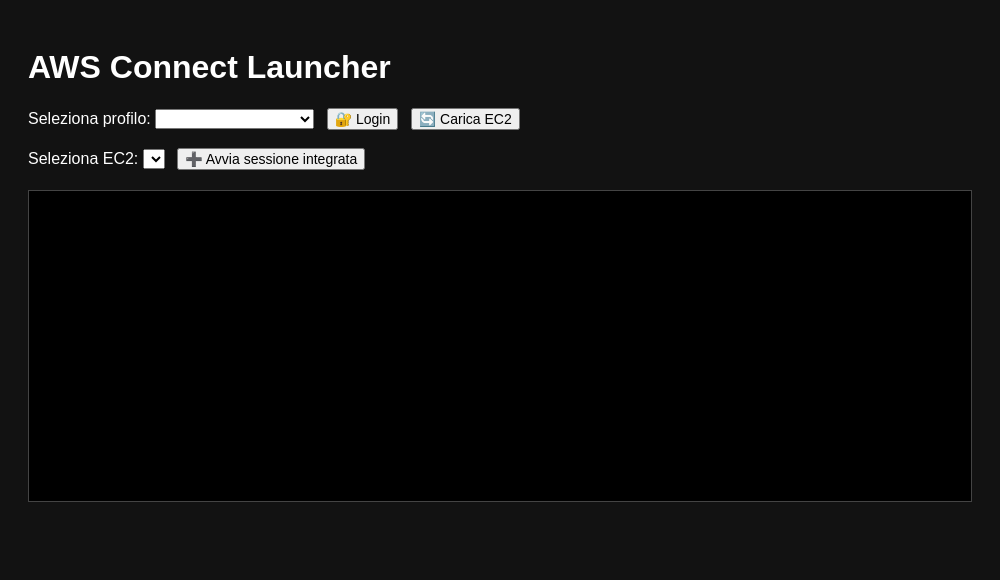
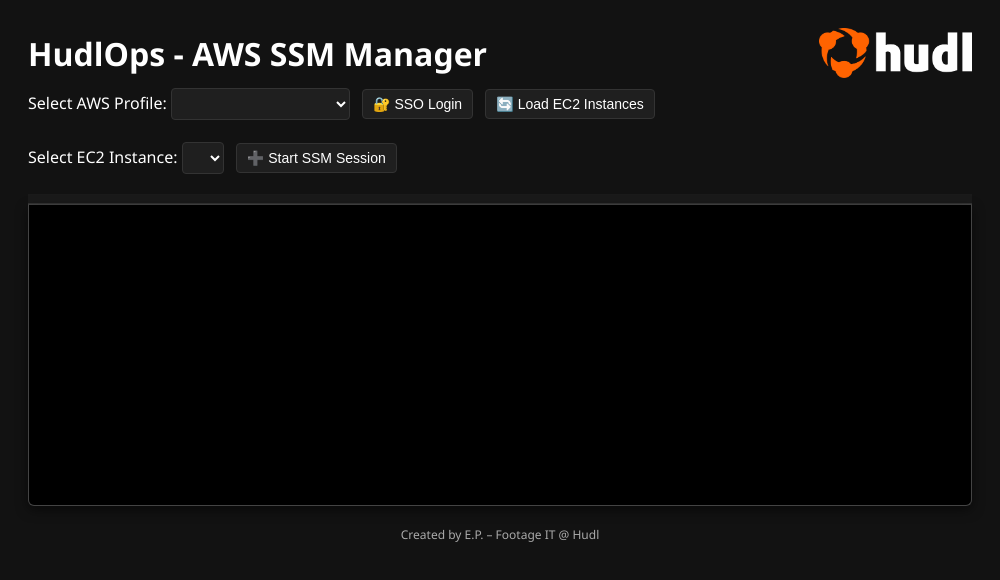
Before and after one commit to enzopellegrino/QuickSSM, an Electron app: page src/index.html in a window 1000 px wide. Drawn offline with nearby package versions, Linux system fonts and the light colour scheme; no server answers.

Commit message:
Updated project name and description in package.json and index.html; added logo.png.

```diff
--- a/package.json
+++ b/package.json
@@ -1,7 +1,7 @@
 {
-  "name": "aws-connect-launcher",
+  "name": "hudlops",
   "version": "1.0.0",
-  "description": "",
+  "description": "HudlOps - AWS SSM Manager for EC2 instances",
   "main": "main.js",
   "scripts": {
     "start": "electron .",
--- a/src/index.html
+++ b/src/index.html
@@ -2,11 +2,11 @@
 <html>
 <head>
   <meta charset="UTF-8">
-  <title>AWS Connect Launcher</title>
+  <title>HudlOps - AWS SSM Manager</title>
   <link rel="stylesheet" href="https://cdn.jsdelivr.net/npm/xterm/css/xterm.css" />
   <style>
     body {
-      font-family: sans-serif;
+      font-family: 'Segoe UI', Roboto, sans-serif;
       padding: 20px;
       background-color: #121212;
       color: #fff;
@@ -15,6 +15,16 @@
     select, button {
       font-size: 14px;
       margin-right: 8px;
+      padding: 6px 10px;
+      background-color: #1f1f1f;
+      color: #fff;
+      border: 1px solid #333;
+      border-radius: 4px;
+      transition: background-color 0.2s;
+    }
+
+    button:hover {
+      background-color: #333;
     }
 
     #tabsBar {
@@ -22,21 +32,29 @@
       border-bottom: 1px solid #444;
       margin-top: 20px;
       overflow-x: auto;
+      background-color: #1a1a1a;
+      padding: 5px;
+      box-shadow: inset 0 -1px 0 #333;
     }
 
     .tab {
-      background: #222;
+      background: #2b2b2b;
       color: white;
-      padding: 6px 10px;
+      padding: 6px 12px;
       margin-right: 5px;
       border-radius: 5px 5px 0 0;
       cursor: pointer;
       display: flex;
       align-items: center;
+      transition: background 0.2s;
+    }
+
+    .tab:hover {
+      background: #3a3a3a;
     }
 
     .tab.active {
-      background: #444;
+      background: #007acc;
       font-weight: bold;
     }
 
@@ -49,11 +67,14 @@
     }
 
     .terminal-container {
-      background: black;
+      background: #000;
       height: 300px;
       border: 1px solid #444;
       border-top: none;
-      padding: 5px;
+      padding: 0;
+      border-radius: 0 0 6px 6px;
+      box-shadow: 0 4px 12px rgba(0, 0, 0, 0.5);
+      overflow: hidden;
     }
 
     .terminal-container > div {
@@ -63,27 +84,35 @@
 
     .terminal-container > div.active {
       display: block;
+      height: 100%;
+      width: 100%;
     }
   </style>
 </head>
 <body>
-  <h1>AWS Connect Launcher</h1>
+  <div style="display: flex; align-items: center; justify-content: space-between; margin-bottom: 10px;">
+    <h1 style="margin: 0;">HudlOps - AWS SSM Manager</h1>
+    <img src="logo.png" alt="HudlOps Logo" style="height: 50px;">
+  </div>
 
-  <label>Seleziona profilo:</label>
+  <label>Select AWS Profile:</label>
   <select id="profileSelect"></select>
-  <button id="login">🔐 Login</button>
-  <button id="loadEc2">🔄 Carica EC2</button>
+  <button id="login">🔐 SSO Login</button>
+  <button id="loadEc2">🔄 Load EC2 Instances</button>
 
   <br><br>
 
-  <label>Seleziona EC2:</label>
+  <label>Select EC2 Instance:</label>
   <select id="ec2Select"></select>
-  <button id="connect">➕ Avvia sessione integrata</button>
+  <button id="connect">➕ Start SSM Session</button>
 
   <div id="tabsBar"></div>
   <div class="terminal-container" id="terminalTabs"></div>
 
   <script src="https://cdn.jsdelivr.net/npm/xterm/lib/xterm.js"></script>
   <script src="renderer.js"></script>
+  <p style="margin-top: 20px; font-size: 12px; color: #aaa; text-align: center;">
+    Created by E.P. – Footage IT @ Hudl
+  </p>
 </body>
 </html>
```
Also changed, not shown: src/logo.png (added), 1 other file.
